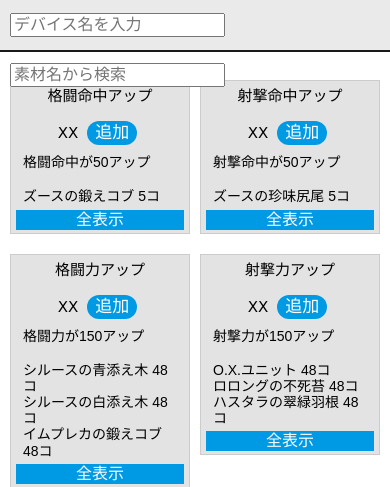
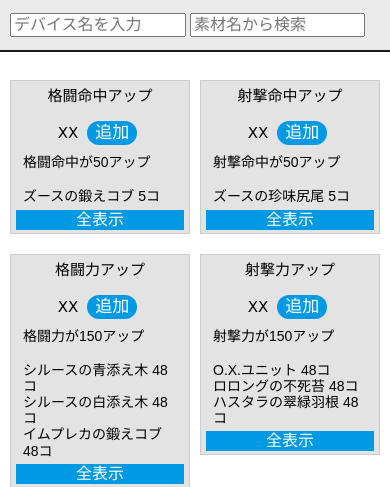
Before and after one commit to xxdevice/d, a PHP site: page / in a window 390 px wide. Shown: the top 487 px of the page. Run offline with PHP 8.4, Linux system fonts and the light colour scheme; some web fonts are replaced.

Commit message:
Update main.css

```diff
--- a/main.css
+++ b/main.css
@@ -208,6 +208,12 @@ a {
   border-bottom: 2px solid #191919;
   width: 100%;
   top: 0;
+}
+
+@media screen and (max-width: 768px) {
+  #container .header input {
+    width: 45%;
+  }
 }
 
 #container .page {
```
